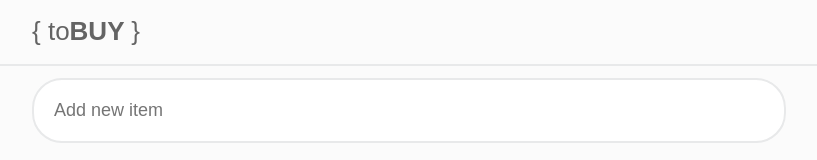
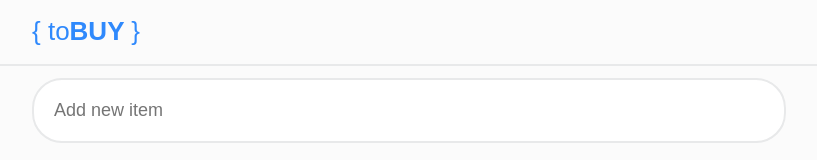
Before and after one commit to marcinwmichna/shopping-list, a Vue app: page / in a window 1280 px wide. In both pictures the pointer is over the element "{ to". Shown: the top 160 px of the page, without its empty margins (233-1050 px from the left). Built offline with nearby package versions, Linux system fonts and the light colour scheme.

Commit message:
Add hover light colors and scrollbar fix

```diff
--- a/src/views/ToDoList.vue
+++ b/src/views/ToDoList.vue
@@ -421,6 +421,7 @@ export default {
 :root {
   --page-width: 750px;
   --font-size: 18px;
+  overflow-y: scroll;
 }
 
 * {
@@ -447,7 +448,9 @@ body {
   height: 32px;
   margin: auto;
 }
+
 svg {
+
   width: 28px;
   padding: 3px;
   cursor: pointer;
@@ -458,7 +461,12 @@ svg:hover {
   background-color: #f5f5f5;
   border-radius: 20px;
 }
-
+svg:hover > path{
+  fill: #2f89fc
+}
+.header:hover > span{
+   color:  #2f89fc
+}
 .editInput {
   outline: none;
   width: fit-content;
```
